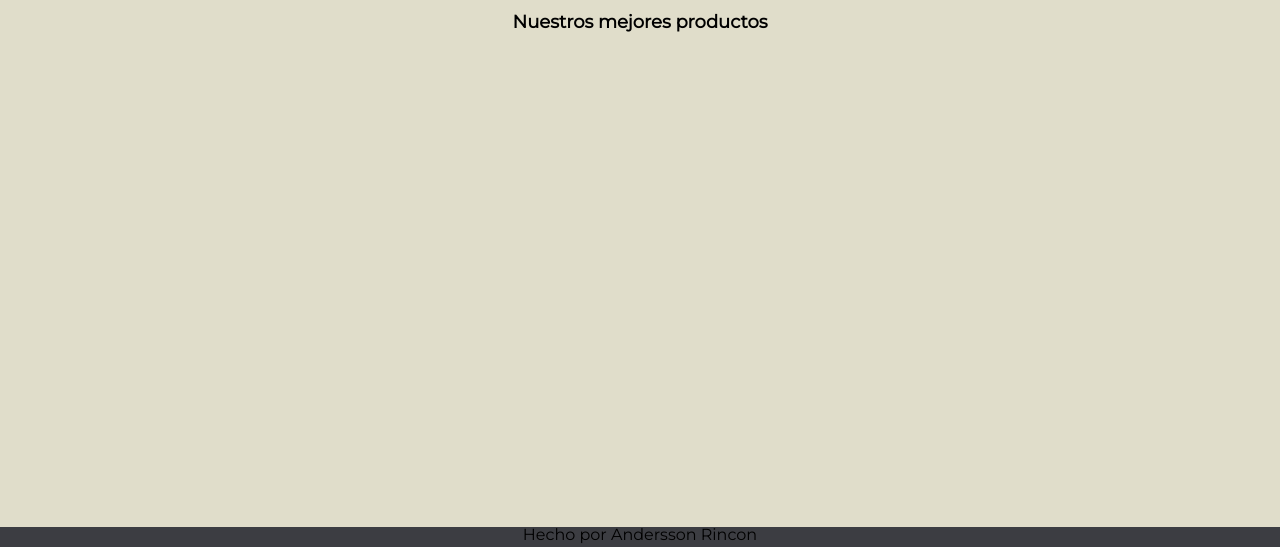
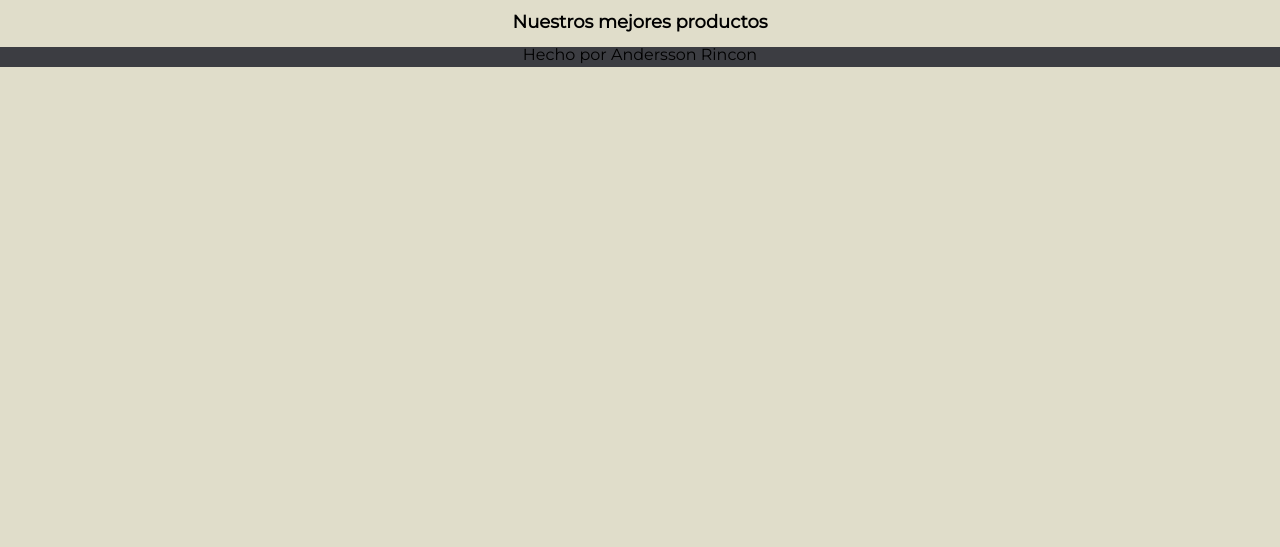
Before and after one commit to 01Ander/fake_store_api_rest, a website: page index.html in a window 1280 px wide. Shown: the part 253-800 px from the top of the page. Drawn offline with nearby package versions, Linux system fonts and the light colour scheme; no server answers.

Commit message:
fixed footer

```diff
--- a/css/style.sass
+++ b/css/style.sass
@@ -70,7 +70,6 @@ footer
   width: 100%
   height: 20px
   background: $variation-color
-  position: absolute
   left: 0
   bottom: 0
   text-align: center
```
Also changed, not shown: css/style.css, 1 other file.
